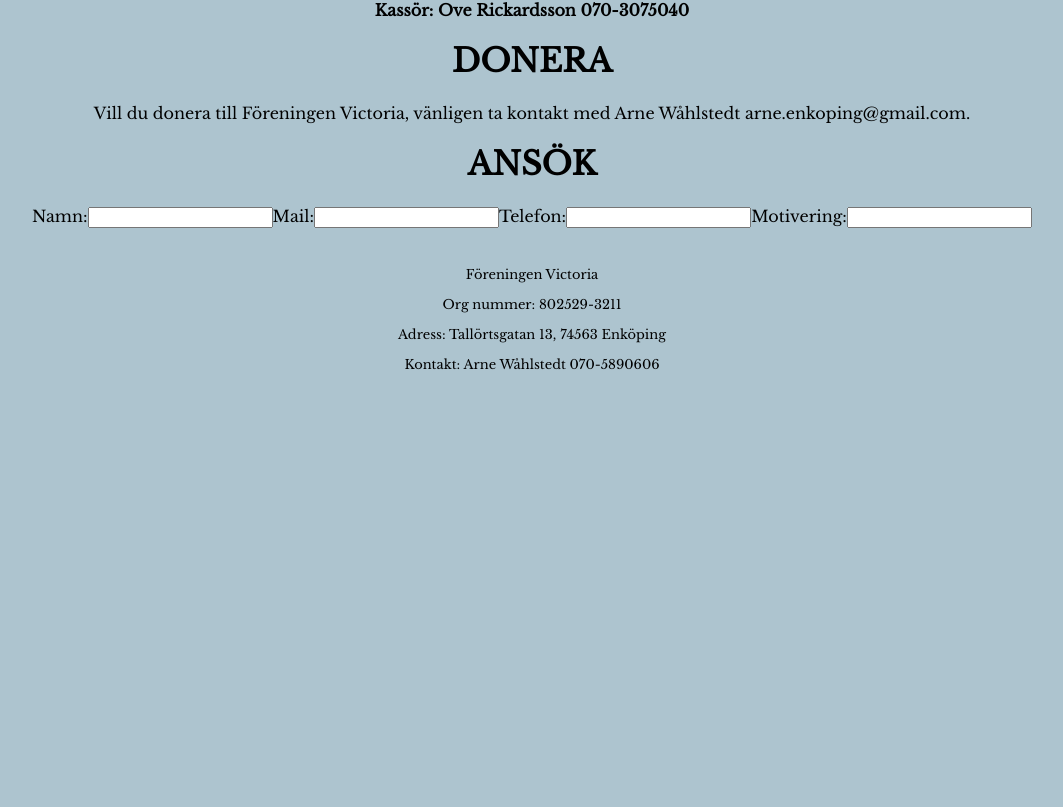
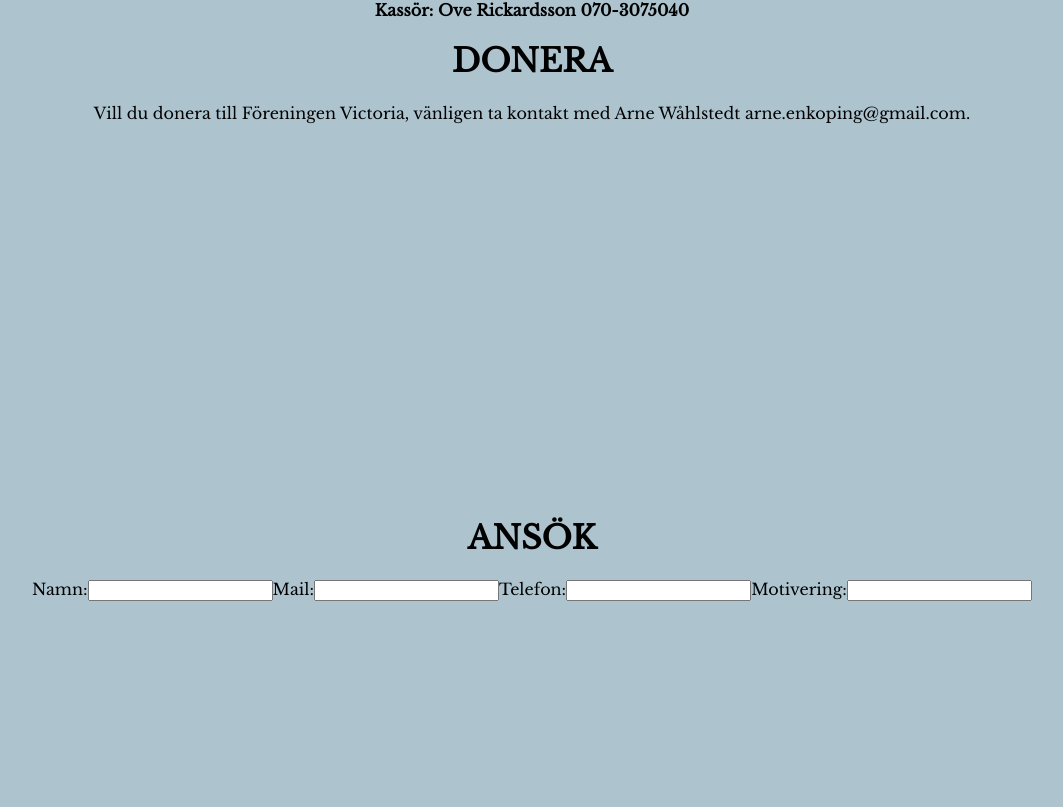
Before and after one commit to emtalen/foreningen_viktoria, a React (Create React App) app: page / in a window 1280 px wide. Shown: the part 1413-2220 px from the top of the page, without its empty margins (108-1171 px from the left). Before the commit the page ends 1799 px from the top, so only its background shows below. Built offline with nearby package versions, Linux system fonts and the light colour scheme.

Commit message:
minor styling to the apply view

```diff
--- a/src/App.jsx
+++ b/src/App.jsx
@@ -5,7 +5,7 @@ import Galleri from './components/Galleri'
 import TheBoard from './components/TheBoard'
 import Donations from './components/Donations'
 import ApplyForm from './components/ApplyForm'
-import Footer from './components/Footer'
+import Footer from "./components/Footer";
 
 const App = () => {
   return (
@@ -16,7 +16,7 @@ const App = () => {
       <TheBoard/>
       <Donations/>
       <ApplyForm/>
-      <Footer/>
+     <Footer/>
     </div>
   )
 }
--- a/src/components/ApplyForm.jsx
+++ b/src/components/ApplyForm.jsx
@@ -1,22 +1,24 @@
-import React from 'react'
+import React from "react";
+import "../styles/apply.css";
 
 const ApplyForm = () => {
   return (
-    <>
+    <div id="apply">
+      <div id='apply-content'>
         <h1>ANSÖK</h1>
-   <form action="">
+        <form id="applyform" action="">
           <label htmlFor="">Namn:</label>
-     <input type="text"/>
+          <input type="text" />
           <label htmlFor="">Mail:</label>
-     <input type="text" name="" id=""/>
+          <input type="text" name="" id="" />
           <label htmlFor="">Telefon:</label>
-     <input type="text" name="" id=""/>
+          <input type="text" name="" id="" />
           <label htmlFor="">Motivering:</label>
-     <input type="text"/>
+          <input type="text" />
         </form>
+      </div>
+    </div>
+  );
+};
 
-    </>
-  )
-}
-
-export default ApplyForm
+export default ApplyForm;
--- /dev/null
+++ b/src/styles/apply.css
@@ -0,0 +1,15 @@
+#apply {
+  height: 100vh;
+  width: 100%;
+  position: relative;
+  overflow: hidden;
+  border-bottom: white 3px solid;
+}
+
+#apply-content{
+  margin-top: 30%;
+}
+
+/* #applyform {
+  margin-top: 30%;
+} */
```
Lines whose indentation alone changed are shown as unchanged.
